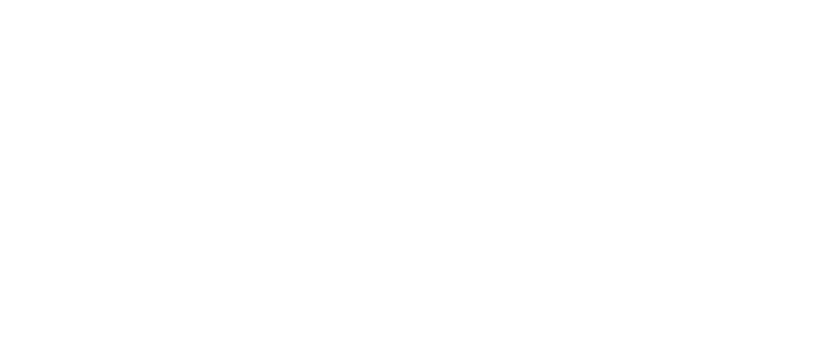
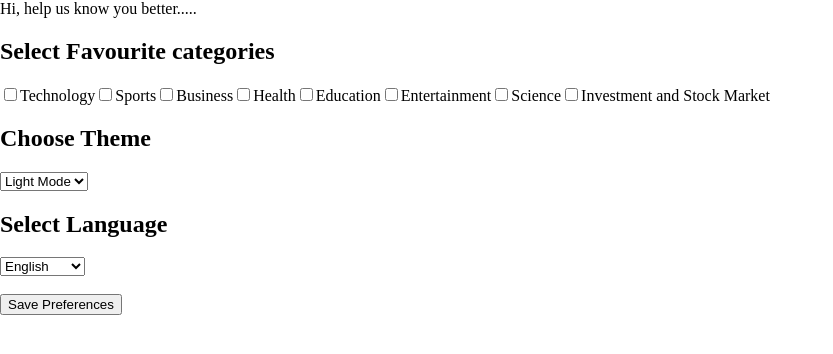
Before and after one commit to ayanagoswami87-dotcom/News-Aggregator, a React (Vite) app: page /personalization in a window 1280 px wide. Before the commit this address had no page. Shown: the top 354 px of the page, without its empty margins (0-833 px from the left). Built offline with nearby package versions, Linux system fonts and the light colour scheme.

Commit message:
I add the personalization page

```diff
--- a/src/App.jsx
+++ b/src/App.jsx
@@ -2,6 +2,8 @@
 
 import { BrowserRouter as Router, Routes, Route, Link, useNavigate } from "react-router-dom";
 import { useState } from "react";
+
+import Personalization from "./Pages/personalization";
 
 function Login() {
   const navigate = useNavigate();
@@ -99,7 +101,7 @@
 
     alert("Signup Successful");
 
-    navigate("/");
+    navigate("/personalization");
   };
 
   return (
@@ -171,9 +173,13 @@
       <Routes>
         <Route path="/" element={<Login />} />
         <Route path="/signup" element={<Signup />} />
+        <Route path="/personalization" element={<Personalization />} />
       </Routes>
     </Router>
   );
 }
 
+
+
+
 export default App;
--- a/src/Pages/Login.jsx
+++ b/src/Pages/Login.jsx
@@ -6,6 +6,7 @@
 
   const handleLogin = (e) => {
     e.preventDefault();
+    navigate("/personalization");
 
     if (email === "" || password === "") {
       alert("Please fill all fields");
--- /dev/null
+++ b/src/Pages/personalization.jsx
@@ -0,0 +1,59 @@
+import React, {useState} from "react";
+
+
+const Personalization = () => {
+    const [categories, setCategories] = useState([]);
+    const [theme, setTheme] = useState([]);
+    const [language, setLanguage] = useState([]);
+    const handleCategoryChange = (category) => {
+        if (categories.includes(category)) {
+            setCategories(categories.filter(item => item !== category));
+        } else {
+            setCategories([...categories,category]);
+        }
+    };
+    const savePreferences = () => {
+        const preferences = {
+            categories,theme,language,
+        };
+        console.log(preferences);
+        alert("Preferences Saved!");
+
+        window.location.href = "/index";
+        navigate("/dashboard");
+    };
+    return (
+        <div>
+            <header>Hi, help us know you better.....</header>
+            <div className="personalization-container">
+                <h2>Select Favourite categories</h2>
+                <div className="categories">
+                    <label><input type="checkbox" onChange={() => handleCategoryChange("Technology")}/>Technology</label>
+                    <label><input type="checkbox" onChange={() => handleCategoryChange("Sports")}/>Sports</label>
+                    <label><input type="checkbox" onChange={() => handleCategoryChange("Business")}/>Business</label>
+                    <label><input type="checkbox" onChange={() => handleCategoryChange("Health")}/>Health</label>
+                    <label><input type="checkbox" onChange={() => handleCategoryChange("Education")}/>Education</label>
+                    <label><input type="checkbox" onChange={() => handleCategoryChange("Entertainment")}/>Entertainment</label>
+                    <label><input type="checkbox" onChange={() => handleCategoryChange("Science")}/>Science</label>
+                     <label><input type="checkbox" onChange={() => handleCategoryChange("Investment and Stock Market")}/>Investment and Stock Market</label>
+                </div>
+                <h2>Choose Theme</h2>
+                <select value={theme} onChange={(e) => setTheme(e.target.value)}>
+                    <option>Light Mode</option>
+                    <option>Dark Mode</option>
+                </select>
+                <h2>Select Language</h2>
+                <select value={language} onChange={(e) => setLanguage(e.target.value)}>
+                    <option>English</option>
+                    <option>Hindi</option>
+                    <option>Assamese</option>
+                    <option>Bengali</option>
+                </select>
+                <br/><br/>
+                <button onClick={savePreferences}>Save Preferences</button>
+            </div>
+        </div>
+    );
+};
+
+export default Personalization;
```
